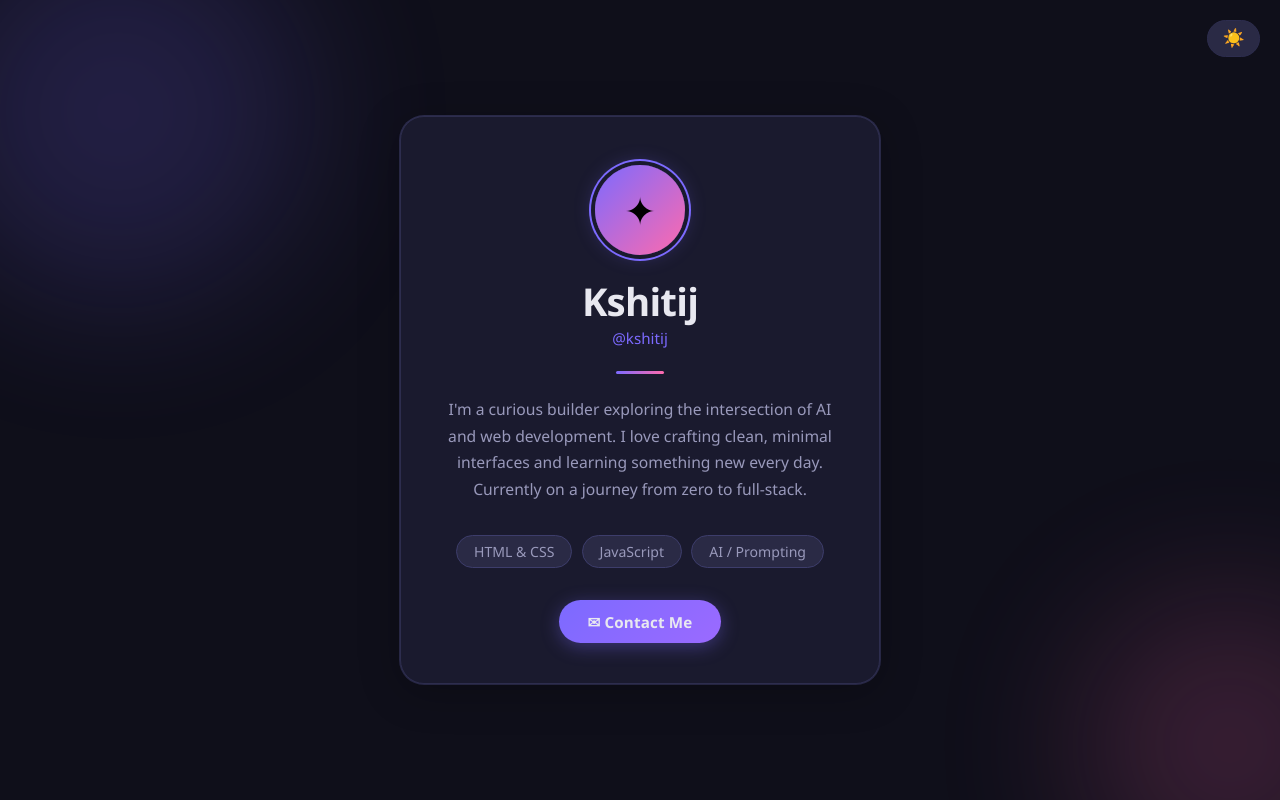
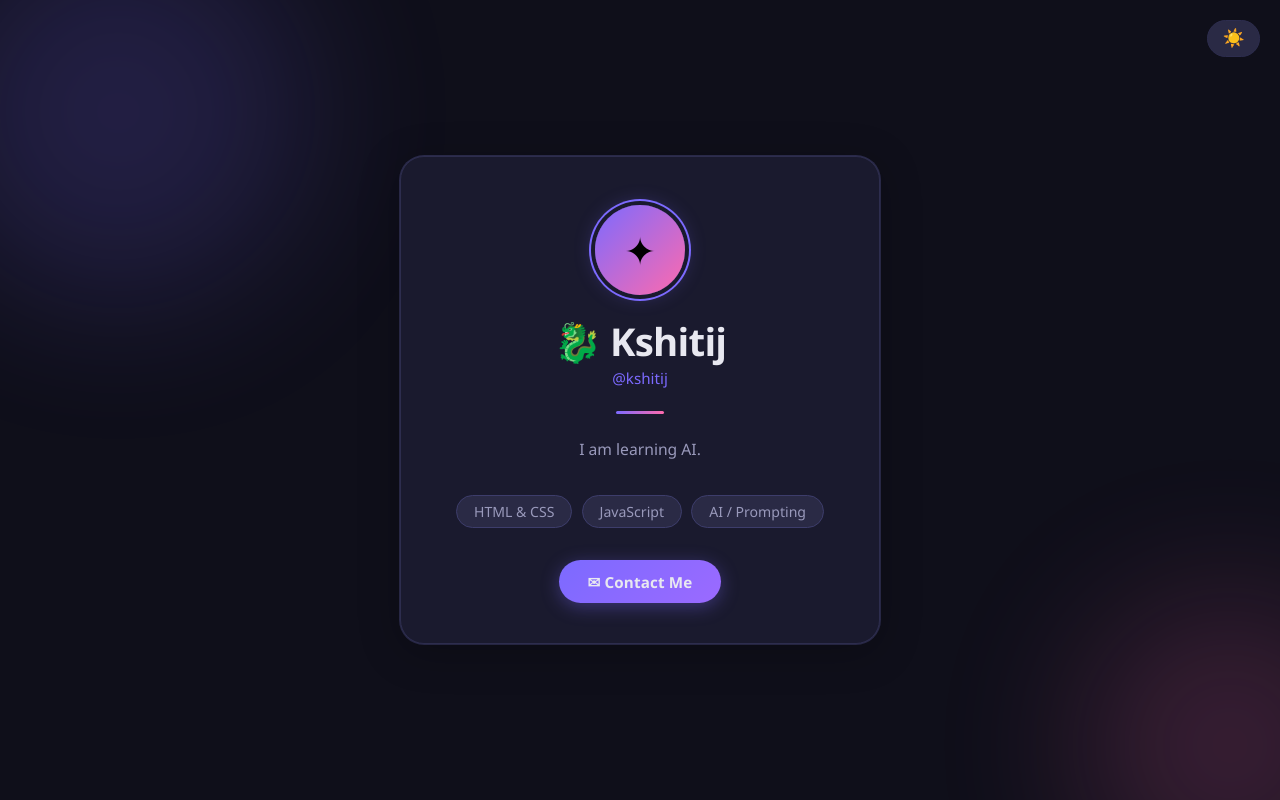
Before and after one commit to kshitij-png/profile-card, a plain HTML site: page index.html in a window 1280 px wide. Drawn offline with Linux system fonts and the light colour scheme.

Commit message:
Add dragon emoji and update bio

```diff
--- a/index.html
+++ b/index.html
@@ -256,15 +256,13 @@
   <div class="card">
     <div class="avatar">✦</div>
 
-    <h1>Kshitij</h1>
+    <h1><span class="dragon" title="Dragon">🐉</span> Kshitij</h1>
     <p class="handle">@kshitij</p>
 
     <div class="divider"></div>
 
     <p class="bio">
-      I'm a curious builder exploring the intersection of AI and web development.
-      I love crafting clean, minimal interfaces and learning something new every day.
-      Currently on a journey from zero to full-stack.
+      I am learning AI.
     </p>
 
     <div class="skills">
```
